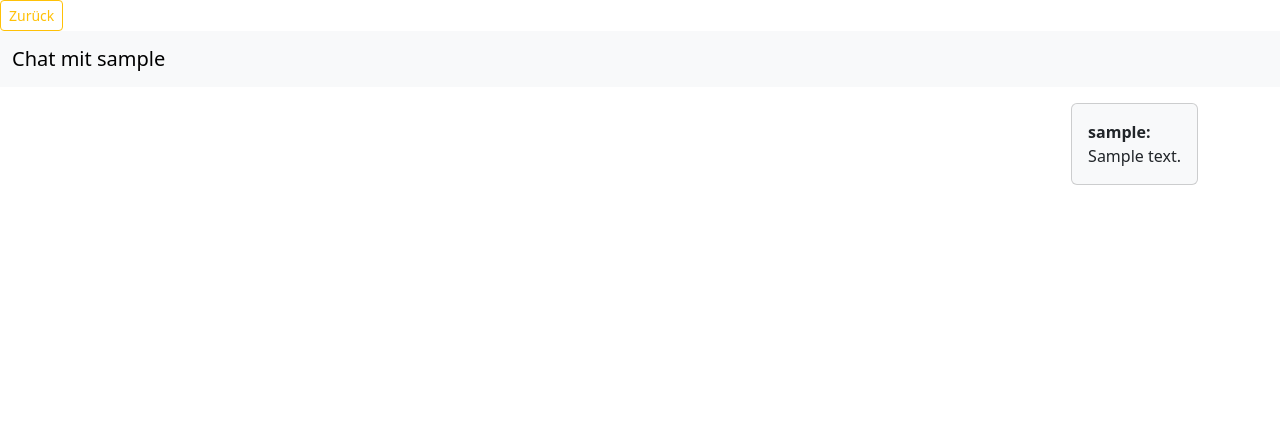
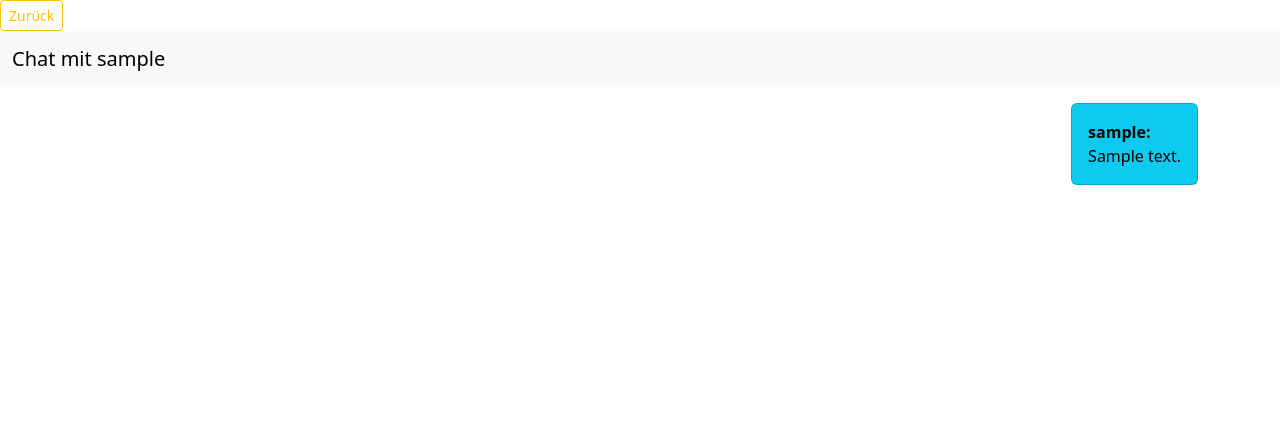
Before and after one commit to 19xxxLGxxx/messenger, a Flask app: a page that uses app/templates/chat.html in a window 1280 px wide. Shown: the top 425 px of the page. Run offline with Flask 3, Linux system fonts and the light colour scheme; a user stored in the database is signed in; tables that the repository leaves empty hold one stand-in row (values such as "Sample post").

Commit message:
cardbox styling turquise white

```diff
--- a/app/templates/chat.html
+++ b/app/templates/chat.html
@@ -26,7 +26,7 @@
       {% if msg.sender.username == sender %}
 
         <div class="d-flex justify-content-end mb-3">
-          <div class="card bg-light chat-message">
+          <div class="card text-black bg-info mb-3 chat-message">
             <div class="card-body">
               <b>{{ msg.sender.username }}:</b><br> {{ msg.content }}
             </div>
@@ -35,7 +35,7 @@
       {% else %}
 
         <div class="d-flex justify-content-start mb-3">
-          <div class="card bg-dark text-white chat-message">
+          <div class="card bg-light text-black chat-message">
             <div class="card-body">
               <b>{{ msg.sender.username }}:</b><br> {{ msg.content }}
             </div>
--- a/app/templates/chat_messages.html
+++ b/app/templates/chat_messages.html
@@ -1,6 +1,6 @@
 {% for msg in messages %}
   <div class="d-flex justify-content-{{ 'end' if msg.sender.username == sender else 'start' }} mb-3">
-    <div class="card {{ 'bg-light' if msg.sender.username == sender else 'bg-dark text-white' }} chat-message">
+    <div class="card {{ 'bg-info mb-3 text-black' if msg.sender.username == sender else 'bg-light mb-3 text-black' }} chat-message">
       <div class="card-body">
         <b>{{ msg.sender.username }}:</b><br>
         {{ msg.content }}
```
